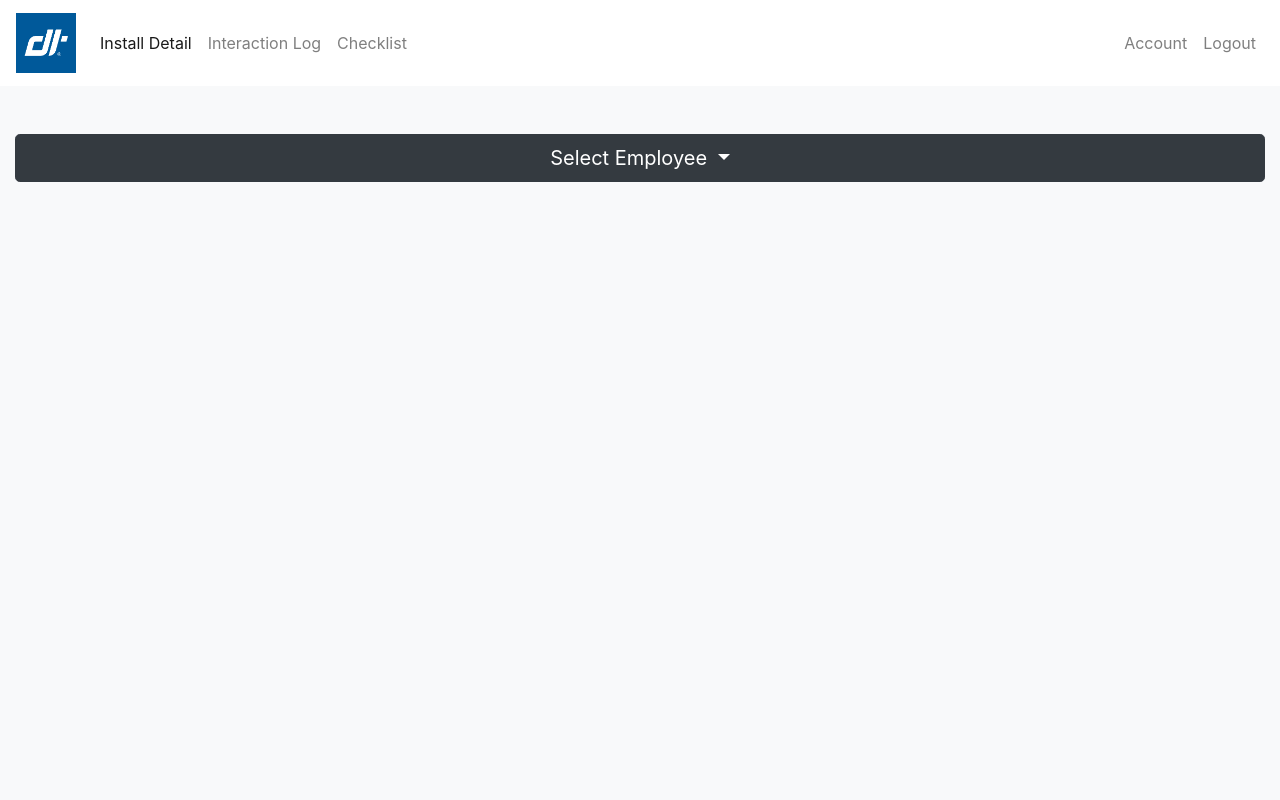
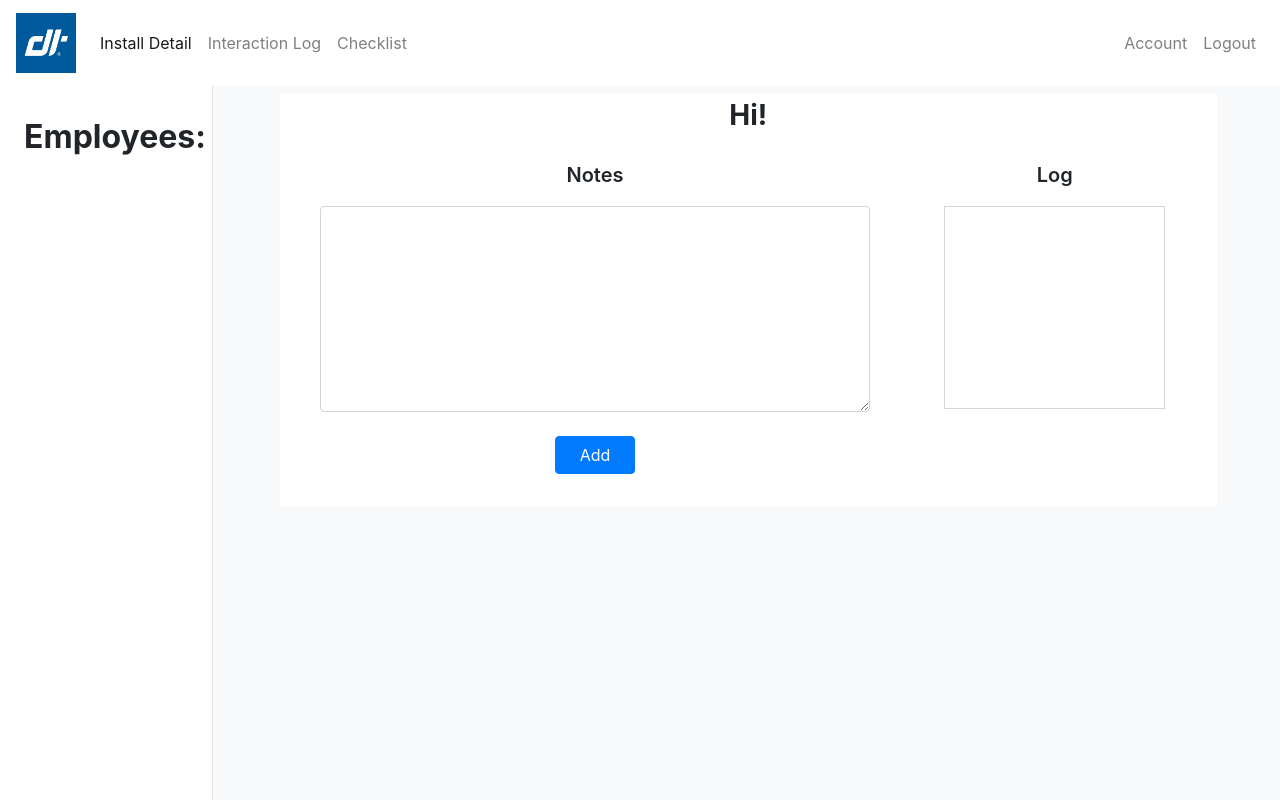
Before and after one commit to PaytonDev/Install_Hub, a Flask app: template templates/user/interaction-log.html in a window 1280 px wide. Run offline with Flask 2, Linux system fonts and the light colour scheme; the template is opened without the code that fills it, so the values that code supplies are empty; some libraries are stand-ins or nearby versions.

Commit message:
Login Bug Fix. Interaction UI update

```diff
--- a/app.py
+++ b/app.py
@@ -5,7 +5,7 @@ from flask_debugtoolbar import DebugToolbarExtension
 from sqlalchemy.exc import IntegrityError
 import requests
 import json
-# from api import getWeather, requestTimeToAirport
+from api import getWeather, requestTimeToAirport
 from flask_cors import CORS
 
 USER_KEY = 'curr_user'
@@ -44,18 +44,20 @@ def show_homepage():
     return render_template("homepage.html")
 
 
-@app.route("/login", methods=["GET", 'POST'])
+@app.route("/login", methods=["GET", "POST"])
 def login():
     """handle login validation"""
     form = LoginForm()
 
     if form.validate_on_submit():
         user = User.authenticate(form.username.data, form.password.data)
+
         if user:
             login_user(user)
-            flash(f'Welcome, {user.i_firstname}!', "success")
             return redirect(f'/user/{user.userid}/detail')
+
         flash("Invalid login.", "danger")
+
     return render_template('login.html', form=form)
 
 
@@ -93,13 +95,15 @@ def register():
 @app.route('/user/<int:userid>/detail', methods=['GET', 'POST'])
 def show_install_detail(userid):
     """Loading data about the install to show on the page"""
+
     user = User.query.get_or_404(userid)
     dealer = Dealership.query.get_or_404(user.current_dealership)
+    flash(f'Welcome, {user.i_firstname}!', "success")
 
-    # weatherObj = getWeather();
-    # timeToAirport = requestTimeToAirport();
+    weatherObj = getWeather();
+    timeToAirport = requestTimeToAirport();
 
-    return render_template('user/detail.html', user=user, dealer=dealer)
+    return render_template('user/detail.html', user=user, dealer=dealer, weatherObj = weatherObj, timeToAirport = timeToAirport)
 
 
 @app.route('/user/<int:userid>/<int:current_dealership>/interaction-log', methods=['GET', 'POST'])
--- a/static/app.css
+++ b/static/app.css
@@ -1,8 +1,8 @@
 body {
     width: auto;
-    height: auto;
+    height: 100%;
     background-color: #f8f9fa;
-    padding-bottom: 50px;
+    padding: 0px, 50px;
 }
 
 html {
@@ -32,11 +32,7 @@ img {
     width: 200px;
 }
 
-.onboarding {
-    margin: 0 auto;
-}
-
-.navbar-brand > img{
+.navbar-brand > img {
     width: 60px;
     height: 60px;
 }
@@ -74,6 +70,22 @@ img {
     width: 100%;
 }
 
+.employee-header {
+    font-size: 2rem;
+    font-weight: bold;
+}
+
+.sidebar {
+    position: fixed;
+    top: 85px;
+    bottom: 0;
+    left: 0;
+    z-index: 100;
+    padding: 20px 0 0;
+    box-shadow: inset -1px 0 0 rgb(0 0 0 / 10%);
+    background: #fff;
+}
+
 .interaction-item {
     border-bottom: 1px solid rgba(51, 51, 51, 0.2);
     list-style-type: none;
@@ -97,10 +109,24 @@ img {
     background: rgb(114, 114, 114);
     color: #fff;
 }
+
+.notes-section, .log-section {
+    background: #fff;
+}
+
+.dropdown-text {
+    color: #000;
+    font-size: medium;
+}
 /* IDs */
 #weather-icon {
     max-height: 50px;
     max-width: 50px;
+}
+
+#employee-name-title {
+    font-size: 28px;
+    font-weight: bolder;
 }
 
 #last-title {
@@ -116,9 +142,8 @@ img {
 
 #contact {
     border: 1px solid rgba(51, 51, 51, 0.2);
-    height: 85%;
+    height: 60%;
     width: 80%;
-    margin: auto;
     overflow-y: auto;
     background: #fff;
 }
@@ -127,10 +152,15 @@ img {
     overflow: none;
 }
 
-/* .info-display {
-    height: 30%;
+#login-form {
+    width: 40%;
 }
 
-.employee-dropdown {
-    height: 10%;
-} */
+#note-content {
+    min-width: 90%;
+}
+
+#add-note {
+    min-width: 32px;
+    max-width: 200px;
+}
--- a/static/app.js
+++ b/static/app.js
@@ -15,7 +15,7 @@ function arrayOfEmployees() {
 }
 
 // Create array of employees for employee dropdown selection on interaction page
-$('.dropdown').on('click', "a", function(e) {
+$('.emp-list-item').on('click', "li a", function(e) {
     e.preventDefault();
     arrayOfEmployees();
     createNotesObject();
--- a/templates/user/base.html
+++ b/templates/user/base.html
@@ -9,7 +9,7 @@
     <link rel="shortcut icon" href="/static/favicon.ico" type="image/x-icon">
 </head>
 <body>
-    <nav class="navbar navbar-expand-lg navbar-light mb-5">
+    <header class="navbar navbar-expand-lg navbar-light mb-2">
           <a class="navbar-brand" href="#"><img src="/static/Dealertrack_Core_Symbol_Blue_RGB.png"></a>
           <button class="navbar-toggler" type="button" data-toggle="collapse" data-target="#navbarSupportedContent" aria-controls="navbarSupportedContent" aria-expanded="false" aria-label="Toggle navigation">
             <span class="navbar-toggler-icon"></span>
@@ -35,7 +35,7 @@
             </div>
             </ul>
           </div>
-      </nav>
+        </header>
 
 
       {% block content %}
--- a/templates/user/interaction-log.html
+++ b/templates/user/interaction-log.html
@@ -1,62 +1,70 @@
 {% extends 'user/base.html' %}
 
 {% block content %}
-<div class="container-fluid mx-auto" style="height: 100%;">
-    <div class="row employee-dropdown my-4 text-center" style="height: 20%">
-        <div class="col-12">
-            <div class="dropdown btn-group btn-block">
-                <button class="btn btn-dark dropdown-toggle btn-lg btn-block" type="button" id="select-employee" data-toggle='dropdown' aria-expanded="false">
-                    Select Employee
-                </button>
-                <div class="dropdown-menu w-100 text-center install-text">
+<div class="container-fluid">
+    <div class="row mx-auto">
+        <nav class="col-2 d-md-block collapse sidebar" id="sidebarMenu">
+            <div class="position-sticky ">
+                <ul class="nav flex-column ml-3">
+                    <li class=" nav-item employee-header my-2 ml-2">Employees:</li>
                     {% for emp in dealer.employees %}
-                    <a class="dropdown-item employees-int"  id="{{dealer.employees.index(emp)}}">{{emp}}</a>
+                    <li class="nav-item my-2 emp-list-item install-text">
+                        <a class="employees-int dropdown-toggle nav-link" data-toggle="collapse"  id="{{dealer.employees.index(emp)}}" href="#int-actions{{dealer.employees.index(emp)}}">{{emp}}</a>
+                        <ul class="collapse list-unstyled" id="int-actions{{dealer.employees.index(emp)}}">
+                            <li><a href="#" class="int-action nav-link dropdown-text">Called Dealership</a></li>
+                            <li><a href="#" class="int-action nav-link dropdown-text">Dealership Called</a></li>
+                            <li><a href="#" class="int-action nav-link dropdown-text">Sent Email</a></li>
+                            <li><a href="#" class="int-action nav-link dropdown-text">Recieved Email</a></li>
+                        </ul>
+                    </li>
                     {% endfor %}
+                </ul>
+            </div>
+        </nav>
+        <main class="col-9 px-md-4 ml-auto mr-5 notes-section">
+            <div class="d-flex text-center align-items-center">
+                <div class="mx-auto">
+                    <p id="employee-name-title">Hi!</p>
+                </div>
+            </div>
+            <div class="row">
+                <div class="col-8">
+                    <div class="py-2">
+                        <div class="text-center px-3">
+                            <p id="notes-header" class="install-text">Notes</p>
+                            <div class="d-flex align-items-center form-group">
+                                <textarea class="mx-auto form-control" aria-label="With textarea" id='note-content' rows="8"></textarea>
+                            </div>
+                            <button class="btn btn-primary my-2 px-4" id="add-note">Add</button>
                         </div>
                     </div>
                 </div>
-    </div>
-    <div class="row d-none my-4 mx-auto justify-content-center info-display" style="height: 40%;" id="emp-info">
-        <div class="d-flex col-4 text-center align-items-center">
-            <div class="mx-auto">
-                <h4 id="employee-name-title"></h4>
-                <div class="dropdown">
-                    <button class="btn btn-primary dropdown-toggle" type="button" id="interaction-type" data-toggle='dropdown' aria-expanded="false">
-                        Type of Interaction
-                    </button>
-                    <ul class="dropdown-menu">
-                        <li><a href="#" class="dropdown-item int-action">Called Dealership</a></li>
-                        <li><a href="#" class="dropdown-item int-action">Dealership Called</a></li>
-                        <li><a href="#" class="dropdown-item int-action">Sent Email</a></li>
-                        <li><a href="#" class="dropdown-item int-action">Recieved Email</a></li>
-                    </ul>
+                <div class="col-4 log-section">
+                    <div class="text-center">
+                        <div class="mx-auto mt-2">
+                            <p id="log-header" class="install-text text-center">Log</p>
                         </div>
                     </div>
-        </div>
-        <div class="col-4 text-center">
-            <p id="notes-header" class=" install-text">Notes</p>
-            <div class="input-group">
-                <textarea class="form-control" aria-label="With textarea" id='note-content' rows="10"></textarea>
-            </div>
-            <button class="btn btn-primary btn-block my-2" id="add-note">Add</button>
-        </div>
-        <div class="col-4 text-center">
-            <p id="log-header" class=" install-text">Log</p>
-            <div id="contact">
+                    <div class="text-center mx-auto" id="contact">
+                        <div>
                             <ul class="interaction-list p-0">
 
                             </ul>
                         </div>
                     </div>
                 </div>
-    <div class="row mx-auto my-4 d-none notes-area">
+            </div>
+            <div class="row">
                 <div class="col-12">
                     <div>
-            <h2 class="notes-title d-block">Interaction Notes</h2>
                     <h4 id="time-of-note"></h4>
+                    <div id="note-area">
                         <p class="d-block note-formatting" id="note-display"></p>
                     </div>
                     </div>
                 </div>
             </div>
+        </main>
+    </div>
+</div>
 {% endblock %}
```
Also changed, not shown: api.py (+37 -37 lines), templates/homepage.html (+4 -4 lines), templates/login.html (+6 -5 lines), templates/user/detail.html (+10 -7 lines). Lines whose indentation alone changed are shown as unchanged.
